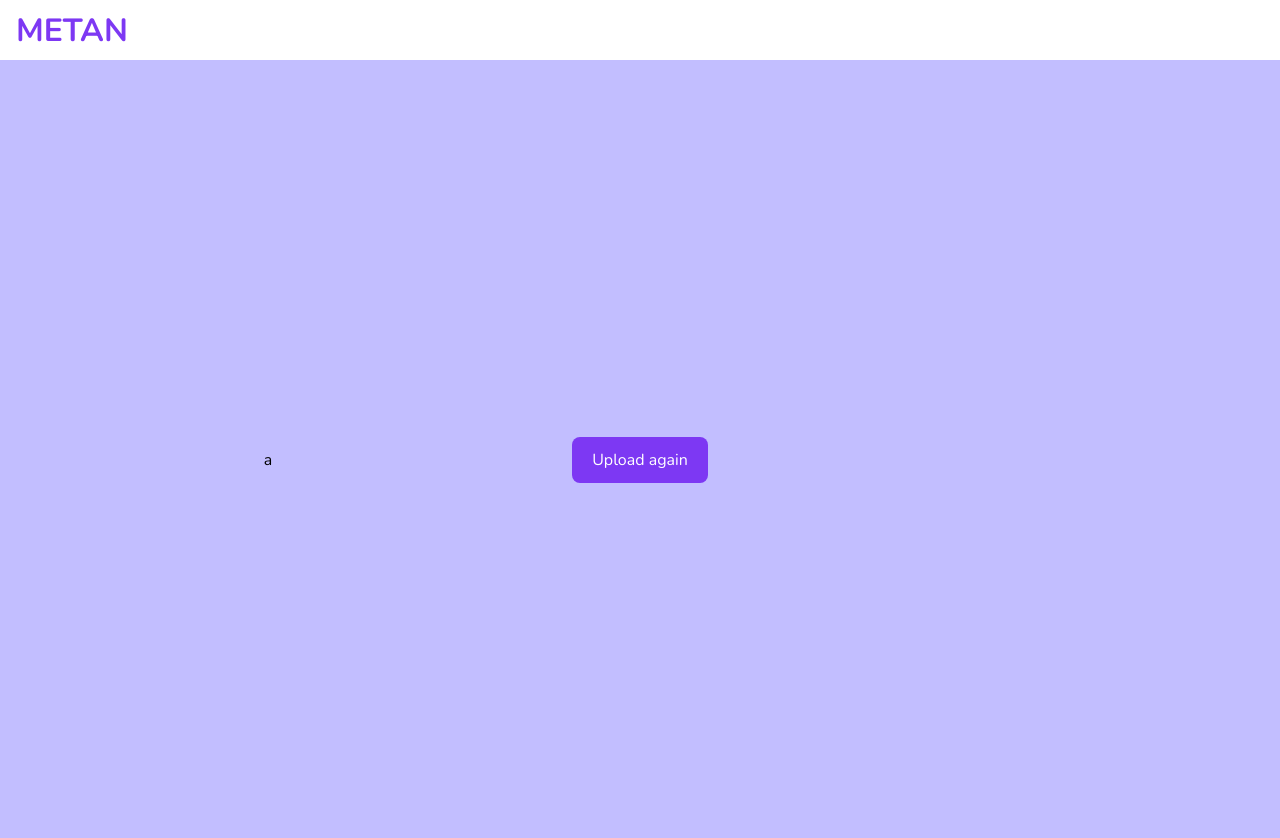
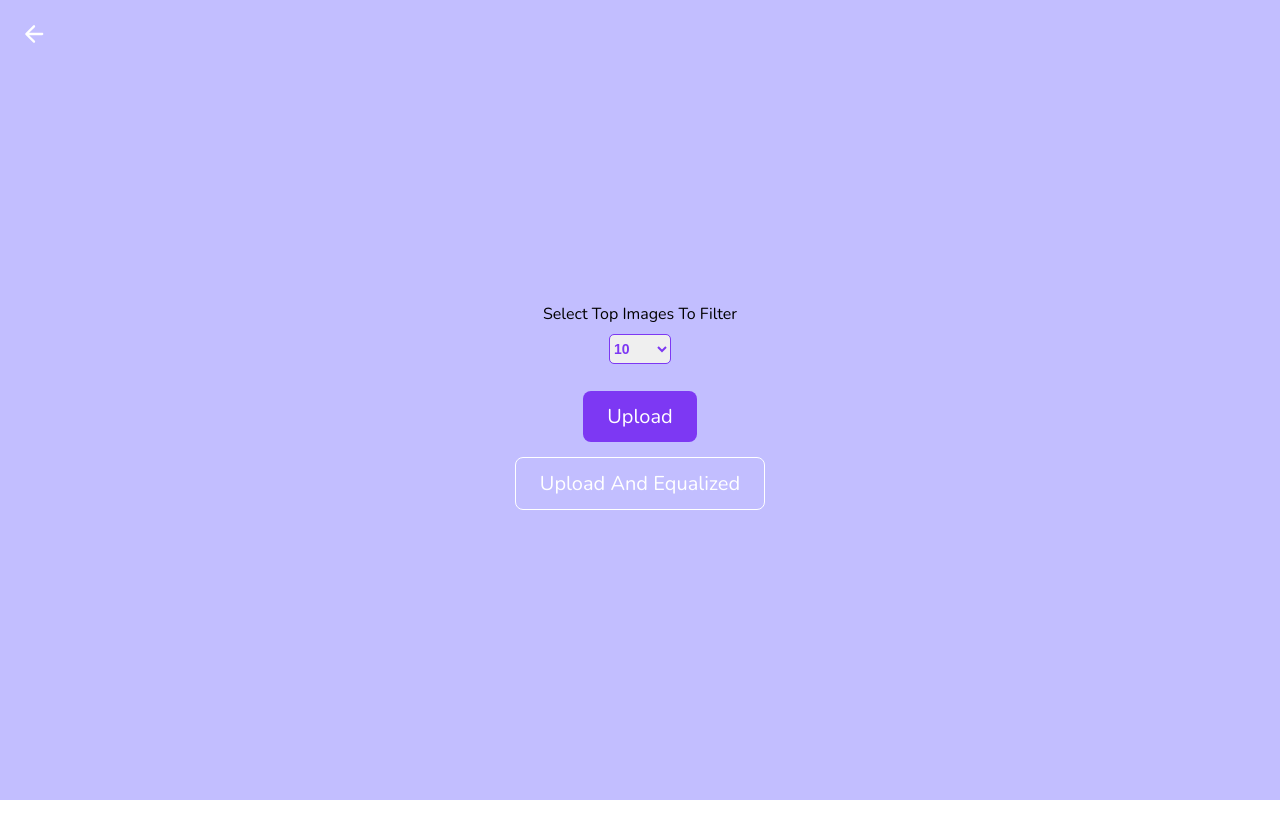
Before and after one commit to Havold/CS406-Lab02-FE, a React (Create React App) app: page /result in a window 1280 px wide. Shown: the top 838 px of the page. After the commit the page ends 800 px from the top, so only its background shows below. Built offline with nearby package versions, Linux system fonts and the light colour scheme.

Commit message:
Add condition use method equalized or not and select number of images to filter. Remove NavBar.

```diff
--- a/package.json
+++ b/package.json
@@ -3,6 +3,10 @@
   "version": "0.1.0",
   "private": true,
   "dependencies": {
+    "@emotion/react": "^11.13.3",
+    "@emotion/styled": "^11.13.0",
+    "@mui/icons-material": "^6.1.1",
+    "@mui/material": "^6.1.1",
     "@tanstack/react-query": "^5.56.2",
     "@testing-library/jest-dom": "^5.17.0",
     "@testing-library/react": "^13.4.0",
--- a/src/components/NavBar/navBar.scss
+++ b/src/components/NavBar/navBar.scss
@@ -5,6 +5,9 @@
     display: flex;
     align-items: center;
     padding: 8px 16px;
+    position: sticky;
+    top: 0;
+    z-index: 999;
 
     .left {
         h1 {
--- a/src/components/ResultImage/ResultImage.jsx
+++ b/src/components/ResultImage/ResultImage.jsx
@@ -4,7 +4,7 @@ const ResultImage = ({ url, name, distance }) => {
   return (
     <div className="resultImage">
       <div className="left">
-        <span>Distance: {distance}</span>
+        <span>Distance: {distance.toFixed(2)}</span>
       </div>
       <div className="right">
         <img src={url} alt="resultImage" />
--- a/src/context/UploadContext.js
+++ b/src/context/UploadContext.js
@@ -4,6 +4,7 @@ export const UploadContext = createContext();
 
 export const UploadContextProvider = ({ children }) => {
   const [image, setImage] = useState(null);
+  const [isEqualized, setIsEqualized] = useState(false);
 
   useEffect(() => {
     return () => {
@@ -14,7 +15,9 @@ export const UploadContextProvider = ({ children }) => {
   }, [image]);
 
   return (
-    <UploadContext.Provider value={{ image, setImage }}>
+    <UploadContext.Provider
+      value={{ image, setImage, isEqualized, setIsEqualized }}
+    >
       {children}
     </UploadContext.Provider>
   );
--- a/src/pages/Home/Home.jsx
+++ b/src/pages/Home/Home.jsx
@@ -5,7 +5,7 @@ import { UploadContext } from "../../context/UploadContext";
 import { useMutation, useQueryClient } from "@tanstack/react-query";
 
 const Home = () => {
-  const { image, setImage } = useContext(UploadContext);
+  const { image, setImage, setIsEqualized } = useContext(UploadContext);
   const navigate = useNavigate();
   const queryClient = useQueryClient();
 
@@ -23,7 +23,6 @@ const Home = () => {
     const file = e.target.files[0];
     if (file) {
       mutation.mutate(file);
-
       navigate("/result");
     }
   };
@@ -36,8 +35,32 @@ const Home = () => {
           <h1>METAN</h1>
           <p>A website for finding similar images based on histogram values.</p>
         </div>
-        <input type="file" id="uploadFile" onChange={handleUpload} />
-        <label htmlFor="uploadFile">Upload</label>
+        <div className="buttons">
+          <div className="item">
+            <input
+              type="file"
+              id="uploadFile"
+              onChange={(e) => {
+                setIsEqualized(false);
+                handleUpload(e);
+              }}
+            />
+            <label htmlFor="uploadFile">Upload</label>
+          </div>
+          <div className="item">
+            <input
+              type="file"
+              id="uploadFileEqualized"
+              onChange={(e) => {
+                setIsEqualized(true);
+                handleUpload(e);
+              }}
+            />
+            <label className="equalized" htmlFor="uploadFileEqualized">
+              Upload And Equalized
+            </label>
+          </div>
+        </div>
       </div>
     </div>
   );
--- a/src/pages/Home/home.scss
+++ b/src/pages/Home/home.scss
@@ -43,6 +43,13 @@
             }
         }
 
+        .buttons {
+            display: flex;
+            flex-direction: column;
+            gap: 40px;
+            align-items: center;
+
+            .item {
                 input {
                     display: none;
                 }
@@ -55,9 +62,21 @@
                     border-radius: 8px;
                     cursor: pointer;
 
+                    &.equalized {
+                        background-color: transparent;
+                        border: 1px solid white;
+                        border-radius: 8px;
+                    }
+
                     &:hover {
                         opacity: 0.8;
                     }
                 }
             }
+
         }
+
+
+
+    }
+}
--- a/src/pages/Result/Result.jsx
+++ b/src/pages/Result/Result.jsx
@@ -1,14 +1,17 @@
 import { useContext, useEffect, useState } from "react";
+import { Link } from "react-router-dom";
 import "./result.scss";
 import { UploadContext } from "../../context/UploadContext";
 import ResultImage from "../../components/ResultImage/ResultImage";
 import { useMutation, useQuery, useQueryClient } from "@tanstack/react-query";
 import { makeRequest } from "../../axios";
-import NavBar from "../../components/NavBar/NavBar";
+import ArrowBackRoundedIcon from '@mui/icons-material/ArrowBackRounded';
 
 function Result() {
-  const { image, setImage } = useContext(UploadContext);
+  const { image, setImage, isEqualized, setIsEqualized } =
+    useContext(UploadContext);
   const [isLoading, setIsLoading] = useState(false);
+  const [top, setTop] = useState('10');
   const queryClient = useQueryClient();
   let { isPending, error, data } = useQuery({
     queryKey: ["images"],
@@ -17,7 +20,9 @@ function Result() {
       if (image) {
         const formData = new FormData();
         formData.append("image", image);
-        return makeRequest.post("/upload", formData).then((res) => {
+        return makeRequest
+          .post("/upload?equalized=" + isEqualized + '&top=' + top, formData)
+          .then((res) => {
             setIsLoading(false);
             console.log(res.data.similarImages);
             return res.data.similarImages;
@@ -38,35 +43,64 @@ function Result() {
     },
   });
 
-  const handleUpload = (e) => {
+  const handleUpload = (e, equalized = false) => {
     const file = e.target.files[0];
     if (file) {
+      setIsEqualized(equalized);
       mutation.mutate(file);
     }
   };
 
+  const handleChange = (e) => {
+    setTop(e.target.value)
+    mutation.mutate(image);
+  }
+
   return (
-    <div className="container">
-      <NavBar />
     <div className="result">
+      <Link to='/'><ArrowBackRoundedIcon className="backIcon" /></Link>
       <div className="left">
-          {image ? <div className="top">Upload Image</div> : <>a</>}
+        {image ? <div className="top">Upload Image</div> : <></>}
         <div className="uploadContainer">
           {image ? <img src={image.preview} alt="" /> : <></>}
           {image ? <span>{image.name}</span> : <></>}
         </div>
       </div>
       <div className="center">
+        <div className="buttons">
+          <div className="filter">
+            <label htmlFor="selectTop">Select Top Images To Filter</label>
+            <select value={top} name="Top" id="selectTop" onChange={handleChange}>
+              <option value="10">10</option>
+              <option value="5">5</option>
+            </select>
+          </div>
+          <div className="item">
             <input
-            style={{ display: "none" }}
               type="file"
               id="uploadFile"
-            onChange={handleUpload}
+              onChange={(e) => {
+                handleUpload(e, false);
+              }}
             />
-          <label htmlFor="uploadFile">Upload again</label>
+            <label htmlFor="uploadFile">Upload</label>
+          </div>
+          <div className="item">
+            <input
+              type="file"
+              id="uploadFileEqualized"
+              onChange={(e) => {
+                handleUpload(e, true);
+              }}
+            />
+            <label className="equalized" htmlFor="uploadFileEqualized">
+              Upload And Equalized
+            </label>
+          </div>
+        </div>
       </div>
       <div className="right">
-          {data ? <div className="top">Result Images</div> : <></>}
+        {data ? <div className="top">Top {top} Similar Images</div> : <></>}
         {error ? (
           "Something went wrong!"
         ) : isLoading ? (
@@ -85,7 +119,6 @@ function Result() {
         )}
       </div>
     </div>
-    </div>
   );
 }
 
--- a/src/pages/Result/result.scss
+++ b/src/pages/Result/result.scss
@@ -1,10 +1,10 @@
-.container {
 .result {
   background-color: var(--default-layout-background-dark);
   height: 100vh;
   display: flex;
   padding: 20px;
   overflow: scroll;
+  position: relative;
 
   &::-webkit-scrollbar {
     width: 4px;
@@ -19,6 +19,14 @@
     background-color: var(--primary-hover); /* Màu nền của track thanh cuộn */
   }
 
+  .backIcon {
+    position: absolute;
+    top: 20px;
+    left: 20px;
+    font-size: 28px;
+    color: white;
+    cursor: pointer;
+  }
 
   .left {
     flex: 2;
@@ -38,7 +46,6 @@
         width: 60%;
         border-radius: 8px;
         object-fit: cover;
-
       }
 
       span {
@@ -46,27 +53,62 @@
         font-weight: bold;
       }
     }
-
-
   }
 
   .center {
-            flex: 1;
+    flex: 2;
     display: flex;
     align-items: center;
     justify-content: center;
 
+    .buttons {
+      display: flex;
+      flex-direction: column;
+      gap: 40px;
+      align-items: center;
+
+      .filter {
+        display: flex;
+        flex-direction: column;
+        align-items: center;
+        justify-content: center;
+        gap: 10px;
+
+        select {
+          width: 60px;
+          height: 28px;
+          border: none;
+          border-radius: 4px;
+          font-size: 14px;
+          font-weight: bold;
+          color: var(--primary);
+          outline: 1px solid var(--primary);
+        }
+      }
+
+      .item {
+        input {
+          display: none;
+        }
+
         label {
           color: white;
           background-color: var(--primary);
-                font-size: 16px;
-                padding: 12px 20px;
+          font-size: 20px;
+          padding: 12px 24px;
           border-radius: 8px;
           cursor: pointer;
-                text-align: center;
+
+          &.equalized {
+            background-color: transparent;
+            border: 1px solid white;
+            border-radius: 8px;
+          }
 
           &:hover {
             opacity: 0.8;
+          }
+        }
       }
     }
   }
@@ -76,7 +118,6 @@
     display: flex;
     flex-direction: column;
     align-items: center;
-
   }
 
   .top {
@@ -86,4 +127,3 @@
     margin-bottom: 20px;
   }
 }
-}
```
Also changed, not shown: 1 other file (tests, documents, lock files or other folders). Lines whose indentation alone changed are shown as unchanged.
